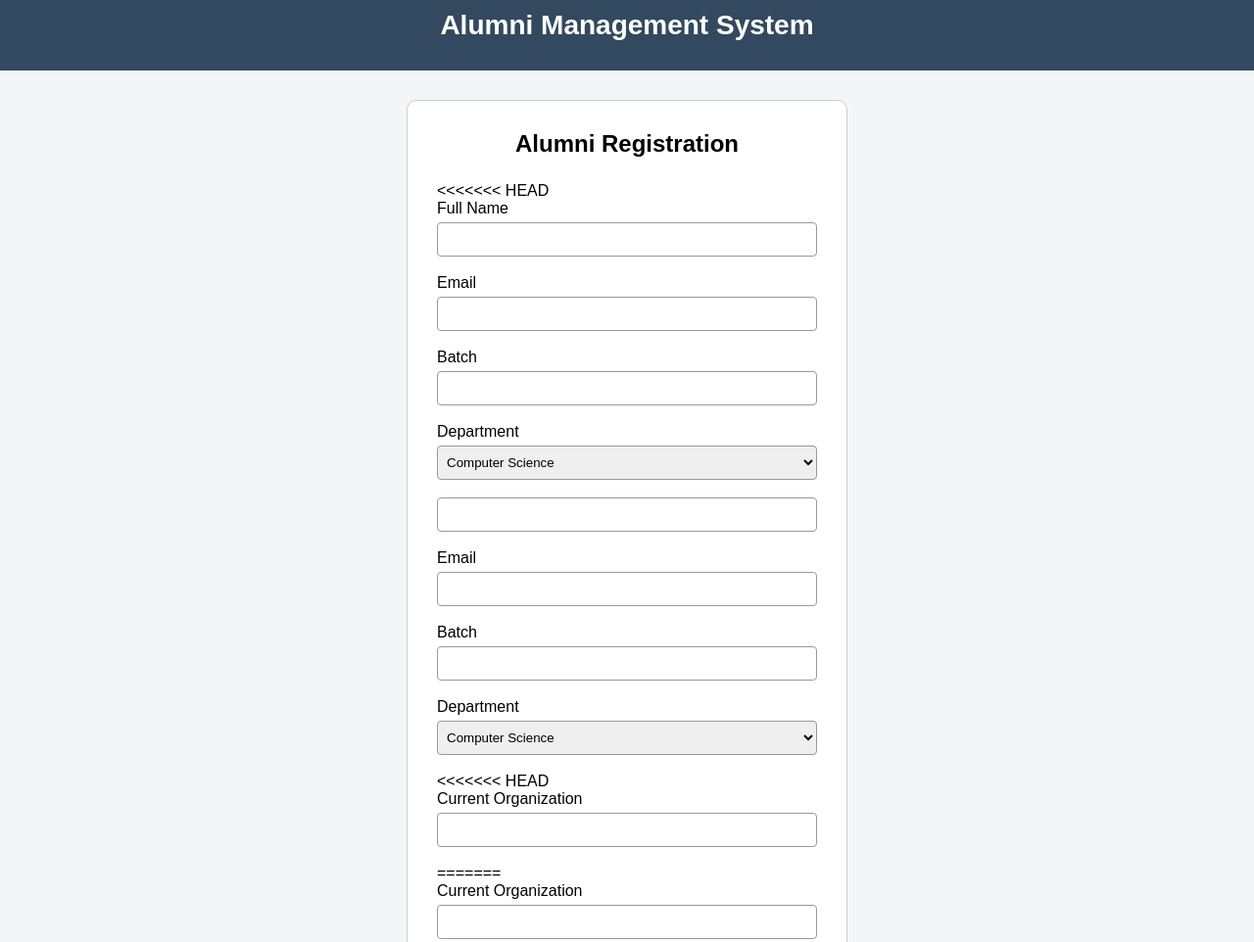
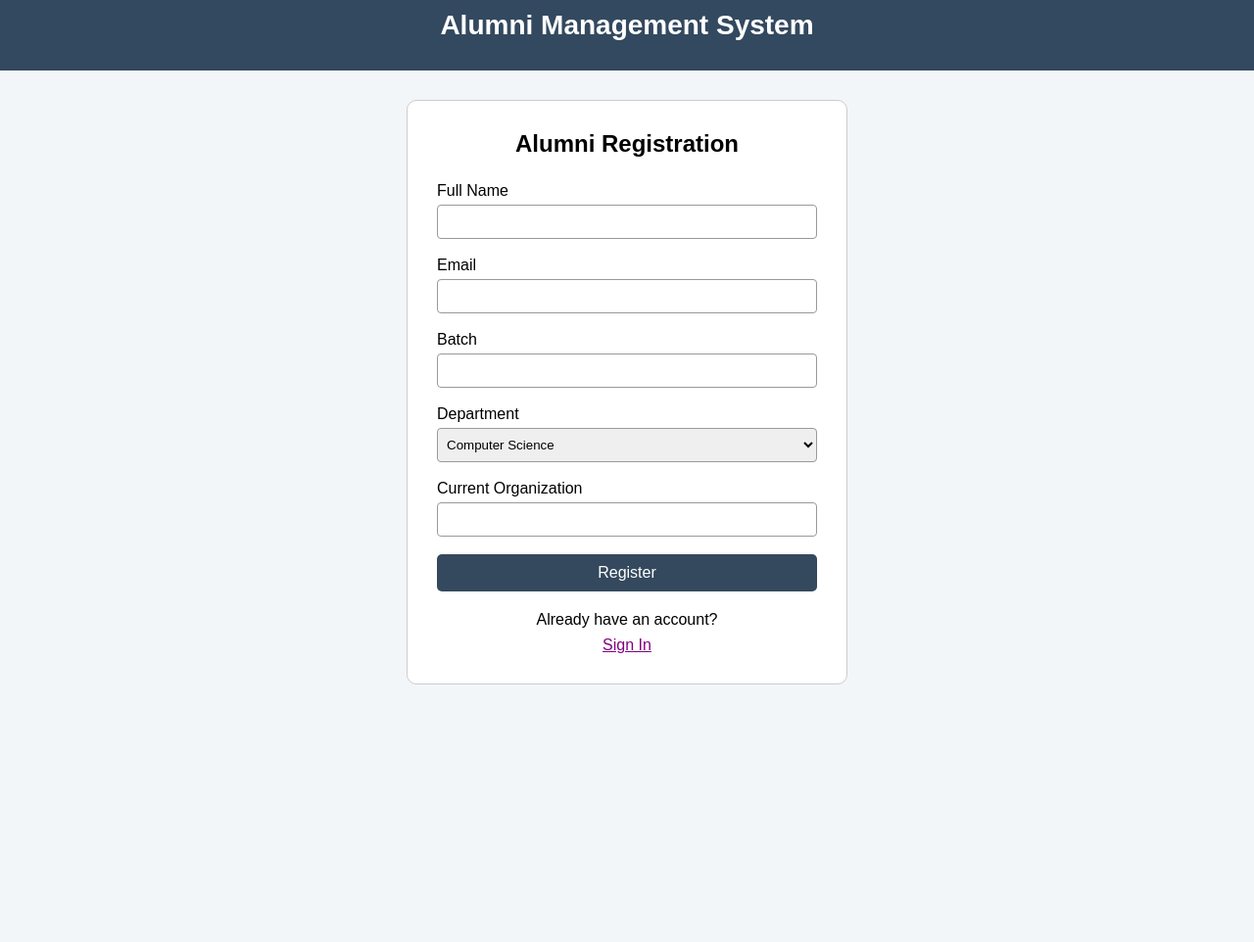
Before and after one commit to GhulamMustafa934/Alumni-Management-System, a plain HTML site: page register.html in a window 1280 px wide. Shown: the top 962 px of the page at 98% size. After the commit the page ends 800 px from the top, so only its background shows below. Drawn offline with Linux system fonts and the light colour scheme.

Commit message:
fix: resolve merge conflicts and update sonar action hash

```diff
--- a/register.html
+++ b/register.html
@@ -22,7 +22,6 @@
 
     <form>
 
-<<<<<<< HEAD
         <label for="fullName">Full Name</label>
         <input type="text" id="fullName" name="fullName">
 
@@ -40,37 +39,13 @@
             <option>Business Administration</option>
             <option>Accounting Finance</option>
             <option>Computer System Engineering</option>
-=======
-        <label>Full Name</label>
-        <input type="text">
-
-        <label>Email</label>
-        <input type="email">
-
-        <label>Batch</label>
-        <input type="number">
-
-        <label>Department</label>
-        <select>
-            <option>Computer Science</option>
-            <option>Software Engineering</option>
-            <option>Artifical Intelligence</option>
-            <option>Business Administration</option>
-            <option>Accounting Finance</option>
-             <option>Computer System Engineering</option>
->>>>>>> 7bc55f81f12155b2db3b46f9220416b7d6d9065e
             <option>Electrical Engineering</option>
             <option>Mathematics</option>
             <option>Education</option>
         </select>
 
-<<<<<<< HEAD
         <label for="organization">Current Organization</label>
         <input type="text" id="organization" name="organization">
-=======
-        <label>Current Organization</label>
-        <input type="text">
->>>>>>> 7bc55f81f12155b2db3b46f9220416b7d6d9065e
 
         <button type="submit">Register</button>
 
```
Also changed, not shown: 1 other file.
